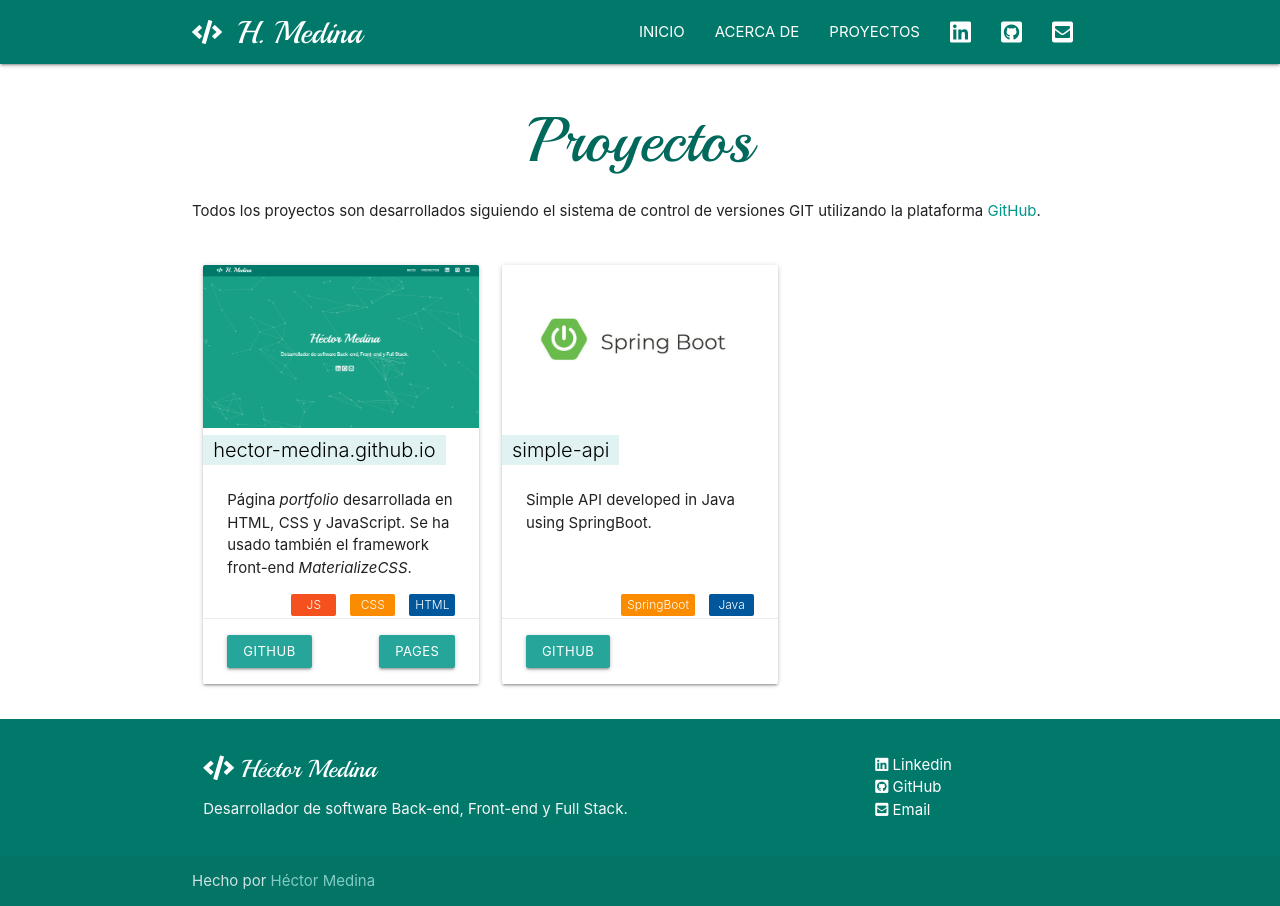
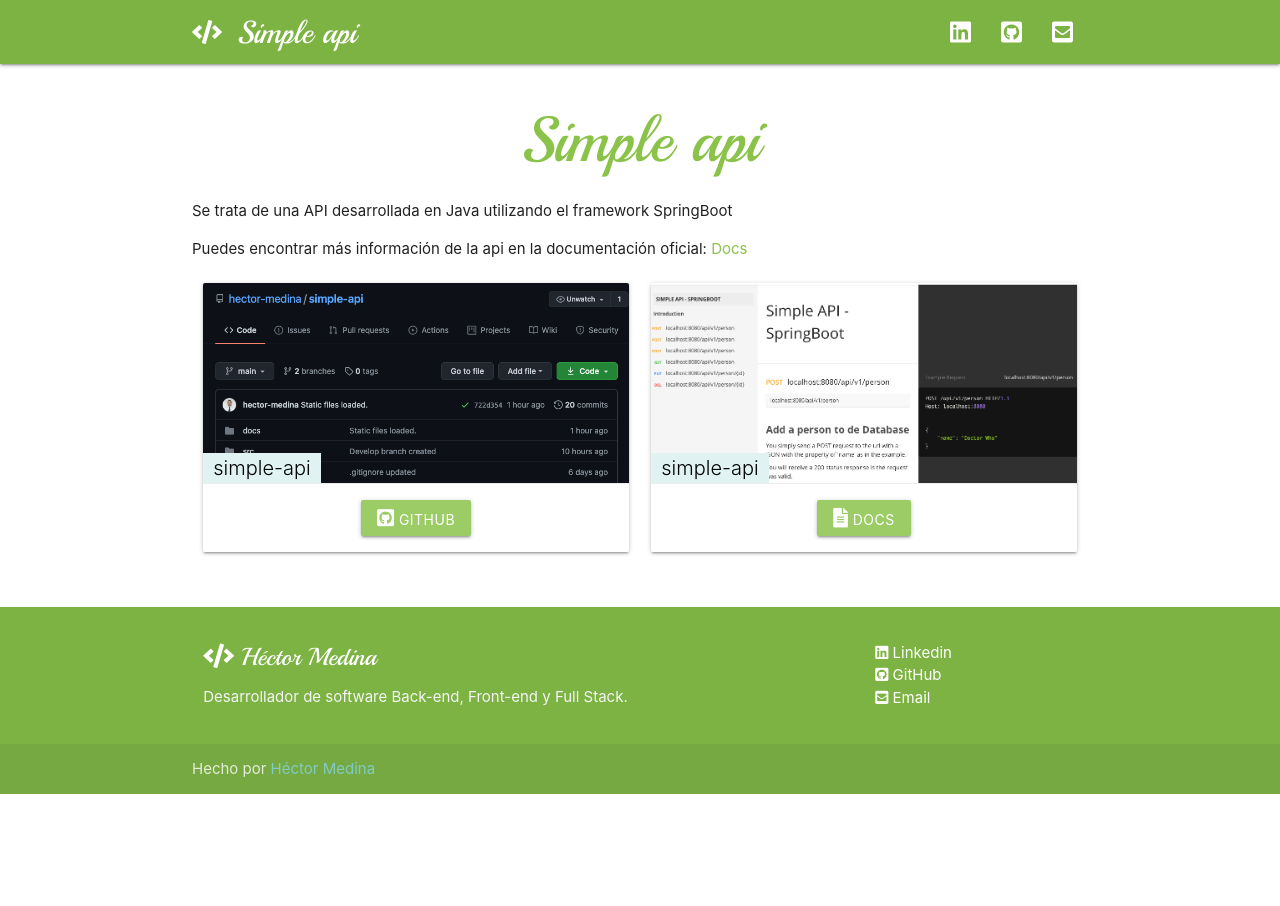
Before and after one commit to hector-medina/simple-api, a plain HTML site: page docs/index.html in a window 1280 px wide. After the commit the page ends 800 px from the top, so only its background shows below. Drawn offline with nearby package versions, Linux system fonts and the light colour scheme.

Commit message:
Docs updated

```diff
--- a/docs/css/style.css
+++ b/docs/css/style.css
@@ -71,7 +71,7 @@ p,h1, #navbar-main, #principal {
   }
 }
 
-.a-texto {color: #009688 !important}
+.a-texto {color: #8bc34a !important}
 
 .card-image{
   height: 200px !important; /* Your height here */
--- a/docs/index.html
+++ b/docs/index.html
@@ -31,31 +31,25 @@
      ############################################################### -->
 <body>
   <!-- NAVBAR STARTS -->
-  <nav class="teal darken-2" role="navigation">
+  <nav class="light-green darken-1" role="navigation">
     <div class="nav-wrapper container" id="navbar-main">
-      <a id="logo-container" href="/" class="brand-logo hide-on-med-and-up" style="margin-top:15px"><i class="fas fa-code"></i></a>
-      <a id="logo-container" href="/" class="brand-logo hide-on-small-only">
-        <i class="fas fa-code"></i> <span style="font-family: 'Playball', cursive;">H. Medina</span>
+      <a id="logo-container" href="https://hector-medina.github.io/simple-api/" class="brand-logo hide-on-med-and-up" style="margin-top:15px"><i class="fas fa-code"></i></a>
+      <a id="logo-container" href="https://hector-medina.github.io/simple-api/" class="brand-logo hide-on-small-only">
+        <i class="fas fa-code"></i> <span style="font-family: 'Playball', cursive;">Simple api</span>
       </a>
       <ul class="right hide-on-med-and-down">
-        <li><a href="/">INICIO</a></li>
-        <li><a href="about.html">ACERCA DE</a></li>
-        <li><a href="projects.html">PROYECTOS</a></li>
         <li><a target="_blank" href="https://www.linkedin.com/in/hector-medina-cabanelas"><i class="fab fa-linkedin"></i></a></li>
         <li><a target="_blank" href="https://github.com/hector-medina"><i class="fab fa-github-square"></i></a></li>
         <li><a target="_blank" href="mailto:hector.medina.cabanelas@gmail.com"><i class="fas fa-envelope-square"></i></a></li>
       </ul>
       <ul id="nav-mobile" class="sidenav">
         <li><div class="user-view">
-          <div class="background teal darken-2"></div>
+          <div class="background light-green darken-1"></div>
           <a href="/"><img class="circle" src="images/hector-user-pic.jpeg"></a>
           <a href="/"><span class="white-text name">Héctor Medina</span></a>
           <a href="/"><span class="white-text email">hector.medina.cabanelas@gmail.com</span></a>
           </div>
         </li>
-        <li><a href="/"><i class="material-icons">home</i>INICIO</a></li>
-        <li><a href="about.html"><i class="fas fa-users"></i></i>ACERCA DE</a></li>
-        <li><a href="projects.html"><i class="fas fa-briefcase"></i>PROYECTOS</a></li>
         <li><div class="divider"></div></li>
         <li><a target="_blank" class="waves-effect" href="https://www.linkedin.com/in/hector-medina-cabanelas"><i class="fab fa-linkedin"></i>LINKEDIN</a></li>
         <li><a target="_blank" class="waves-effect" href="https://github.com/hector-medina"><i class="fab fa-github-square"></i>GITHUB</a></li>
@@ -69,47 +63,37 @@
   <!--  PROJECTS STARTS -->
   <div id="principal" class="container">
     <div class="row">
-      <h1 class="center-align" style="font-family: 'Playball', cursive;color:#00695c;">Proyectos</h1>
-      <p>Todos los proyectos son desarrollados siguiendo el sistema de control de versiones GIT utilizando
-        la plataforma <a class="a-texto" target="_blank" href="https://github.com/">GitHub</a>.</p>
-    </div>
-    <div class="row flex">
-      <div class="col s12 m6 xl4">
+      <h1 class="center-align" style="font-family: 'Playball', cursive;color:#8bc34a;">Simple api</h1>
+      <p>Se trata de una API desarrollada en Java utilizando el framework SpringBoot
+
+      <p>Puedes encontrar más información de la api en la documentación oficial:
+        <a target="_blank" href="https://documenter.getpostman.com/view/14296685/TW6tNBE6"
+        class="a-texto">Docs</a>
+      </p>
+
+      <div class="row">
+        <div class="col s6">
             <div class="card hoverable">
                 <div class="card-image">
-            <img src="images/projects/hector-medina.github.io.png">
-            <span class="card-title  teal lighten-5" style="padding:0px 10px 0px 10px;font-size:20px;color: black">hector-medina.github.io</span>
+                  <img src="images/simple-api-github.png">
+                  <span class="card-title  teal lighten-5" style="padding:0px 10px 0px 10px;font-size:20px;color: black">simple-api</span>
                 </div>
-          <div class="card-content">
-            <p style="min-height:100px">Página <i>portfolio</i> desarrollada en HTML, CSS y JavaScript. Se ha usado también
-            el framework front-end <i>MaterializeCSS</i>. </p>
-            <p style="padding-top: 5px;">
-              <span class="new badge light-blue darken-4" data-badge-caption="">HTML</span></a>
-              <span class="new badge orange darken-1" data-badge-caption="">CSS</span></a>
-              <span class="new badge deep-orange darken-1" data-badge-caption="">JS</span></a>
-            </p>
-          </div>
-          <div class="card-action">
-            <a class="btn btn-small" target="_blank"  href="https://github.com/hector-medina/hector-medina.github.io">GitHub</a>
-            <a class="btn btn-small right" target="_blank"  href="https://hector-medina.github.io">Pages</a>
+                <div class="card-action center-align">
+                    <a target="_blank" href="https://github.com/hector-medina/simple-api" class="light-green lighten-1 waves-effect waves-light btn">
+                        <i class="fab fa-github-square"></i> GitHub</a>
                  </div>
             </div>
         </div>
-      <div class="col s12 m6 xl4">
+        <div class="col s6">
             <div class="card hoverable">
                 <div class="card-image">
-            <img src="images/projects/simple-api.png">
+                  <img src="images/simple-api-doc.png">
                   <span class="card-title  teal lighten-5" style="padding:0px 10px 0px 10px;font-size:20px;color: black">simple-api</span>
                 </div>
-          <div class="card-content">
-            <p style="min-height:100px">Simple API developed in Java using SpringBoot.</p>
-            <p style="padding-top: 5px;">
-              <span class="new badge light-blue darken-4" data-badge-caption="">Java</span></a>
-              <span class="new badge orange darken-1" data-badge-caption="">SpringBoot</span></a>
-            </p>
+                <div class="card-action center-align">
+                    <a target="_blank" href="https://documenter.getpostman.com/view/14296685/TW6tNBE6"
+            class="light-green lighten-1 waves-effect waves-light btn"><i class="fas fa-file-alt"></i> Docs</a>
                  </div>
-          <div class="card-action">
-            <a class="btn btn-small" target="_blank"  href="https://github.com/hector-medina/simple-api">GitHub</a>
             </div>
         </div>
       </div>
@@ -118,7 +102,7 @@
 
   <!--  PROJECTS ENDS-->
 
-  <footer class="page-footer teal darken-2">
+  <footer class="page-footer light-green darken-1">
     <div class="container">
       <div class="row">
         <div class="col l6 s12">
```
Also changed, not shown: docs/images/simple-api-doc.png (added), docs/images/simple-api-github.png (added). Lines whose indentation alone changed are shown as unchanged.
